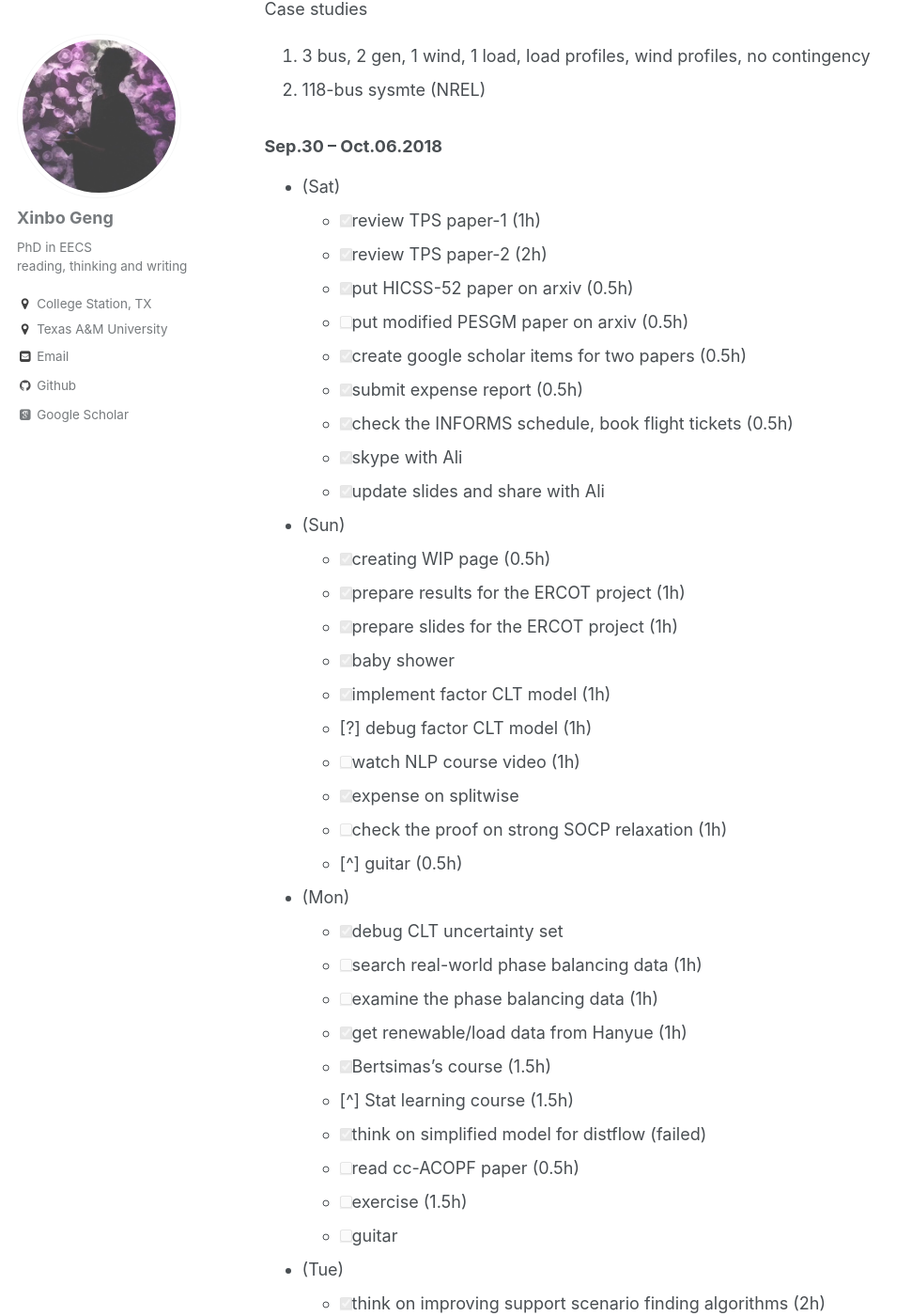
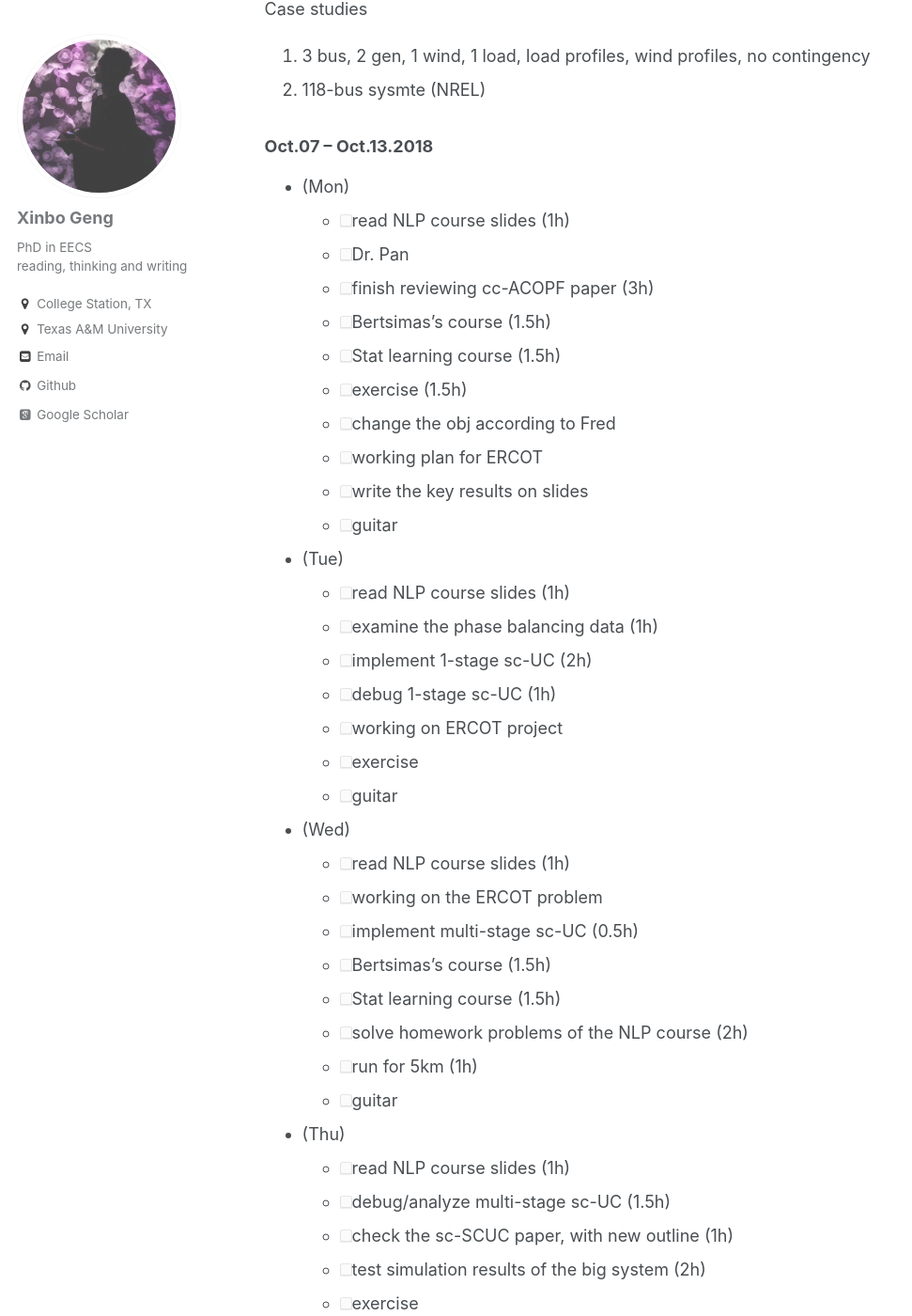
Before and after one commit to xb00dx/xb00dx.github.io, a Jekyll site: the page built from _pages/work-in-progress.md, in a window 1280 px wide and 1400 px high, scrolled down 564 px. Shown: the whole window at 94% size, without its empty margins (0-971 px from the left). Built offline with Jekyll 4.4.1, drawn with Linux system fonts in a browser that asks for light colours; some web fonts are replaced; some of the changed text lies outside the part shown.

Commit message:
no message

```diff
--- a/_pages/work-in-progress.md
+++ b/_pages/work-in-progress.md
@@ -23,71 +23,51 @@ Case studies
 1. 3 bus, 2 gen, 1 wind, 1 load, load profiles, wind profiles, no contingency
 2. 118-bus sysmte (NREL)
 
-### Sep.30 -- Oct.06.2018
-* (Sat)
-  - [x] review TPS paper-1 (1h)
-  - [x] review TPS paper-2 (2h)
-  - [x] put HICSS-52 paper on arxiv (0.5h)
-  - [ ] put modified PESGM paper on arxiv (0.5h)
-  - [x] create google scholar items for two papers (0.5h)
-  - [x] submit expense report (0.5h)
-  - [x] check the INFORMS schedule, book flight tickets (0.5h)
-  - [x] skype with Ali
-  - [x] update slides and share with Ali
-* (Sun)
-  - [x] creating WIP page (0.5h)
-  - [x] prepare results for the ERCOT project (1h)
-  - [x] prepare slides for the ERCOT project (1h)
-  - [x] baby shower
-  - [x] implement factor CLT model (1h)
-  - [?] debug factor CLT model (1h)
-  - [ ] watch NLP course video (1h)
-  - [x] expense on splitwise
-  - [ ] check the proof on strong SOCP relaxation (1h)
-  - [^] guitar (0.5h)
+### Oct.07 -- Oct.13.2018
+
 * (Mon)
-  - [x] debug CLT uncertainty set
-  - [ ] search real-world phase balancing data (1h)
-  - [ ] examine the phase balancing data (1h)
-  - [x] get renewable/load data from Hanyue (1h)
-  - [x] Bertsimas's course (1.5h)
-  - [^] Stat learning course (1.5h)
-  - [x] think on simplified model for distflow (failed)
-  - [ ] read cc-ACOPF paper (0.5h)
+  - [ ] read NLP course slides (1h)
+  - [ ] Dr. Pan
+  - [ ] finish reviewing cc-ACOPF paper (3h)
+  - [ ] Bertsimas's course (1.5h)
+  - [ ] Stat learning course (1.5h)
   - [ ] exercise (1.5h)
+  - [ ] change the obj according to Fred
+  - [ ] working plan for ERCOT
+  - [ ] write the key results on slides
   - [ ] guitar
 * (Tue)
-  - [x] think on improving support scenario finding algorithms (2h)
-  - [ ] read cc-ACOPF paper and write my formulation (3h)
-  - [x] sparsity-based reconfiguration (3h)
-  - [ ] watch NLP course video (1h)
-  - [^] exercise
-  - [^] guitar
-* (Wed)
-  - [ ] implement phase balancing with factor CLT model (1h)
-  - [ ] compare results of factor CLT with previous box set (0.5h)
-  - [ ] implement multi-stage sc-UC (0.5h)
-  - [ ] debug/analyze multi-stage sc-UC (1.5h)
-  - [^] Bertsimas's course (1.5h)
-  - [x] Stat learning course (1.5h)
-  - [^] run for 5km (1h)
-  - [^] guitar
-* (Thu)
-  - [ ] change the obj according to Fred
+  - [ ] read NLP course slides (1h)
+  - [ ] examine the phase balancing data (1h)
   - [ ] implement 1-stage sc-UC (2h)
   - [ ] debug 1-stage sc-UC (1h)
+  - [ ] working on ERCOT project
+  - [ ] exercise
+  - [ ] guitar
+* (Wed)
+  - [ ] read NLP course slides (1h)
+  - [ ] working on the ERCOT problem
+  - [ ] implement multi-stage sc-UC (0.5h)
+  - [ ] Bertsimas's course (1.5h)
+  - [ ] Stat learning course (1.5h)
+  - [ ] solve homework problems of the NLP course (2h)
+  - [ ] run for 5km (1h)
+  - [ ] guitar
+* (Thu)
+  - [ ] read NLP course slides (1h)
+  - [ ] debug/analyze multi-stage sc-UC (1.5h)
   - [ ] check the sc-SCUC paper, with new outline (1h)
-  - [ ] think on analytical results of scenario problem (1h)
-  - [ ] simulation results of cc-UC, small system (1h)
   - [ ] test simulation results of the big system (2h)
-  - [ ] watch NLP course video (1h)
   - [ ] exercise
   - [ ] guitar
 * (Fri)
-  - [ ] read and review cc-ACOPF paper (3h)
-  - [ ] think about the feasibility issue of r-ACOPF, read Eliyan Bitar's paper (2h)
-  - [ ] think on the projected feasibility region of ACOPF (2h)
+  - [ ] read NLP course slides (1h)
+  - [ ] ERCOT meeting
+  - [ ] simulation results of the big system
   - [ ] debug the sc-UC code for large-scale system (1h)
+  - [ ] bus to NYC
+  - [ ] checking the sample exam
+  - [ ] read NLP course slides (1h)
 * (Sat)
   - [ ] watch NLP course video (1h)
   - [ ] solve homework problems of the NLP course (2h)
@@ -95,16 +75,30 @@ Case studies
   - [ ] guitar
 * (Sun)
   - [ ] multi-stage SCUC
+  - [ ] NYC marathon
+  - [ ] review for the exam
+  - [ ] Back to Boston
 
 ### Next
+#### Next Week
+- [ ] search for Postdoc Fellowships
+- [ ] implement phase balancing with factor CLT model (1h)
+- [ ] compare results of factor CLT with previous box set (0.5h)
+- [ ] implement data-driven robust optimization
+- [ ] relaxation is tight for tree networks
+
 #### High Priority
 - [ ] read Ahmad's paper
+- [ ] watch the video by Shabir Ahmad
 - [ ] read Dan Wu's paper
 - [ ] read all slides for Bertsimas' course
 
 #### Low Priority
 - [ ] download the references of stat learning course
 - [ ] check the proof by Bertismas
+- [ ] inner approximation of power flow feasibility region
+  - [ ] S-procedure
+
 
 #### Review
 - (Oct.1) SA
```
Also changed, not shown: _pages/about.md (+1 -1 lines).
